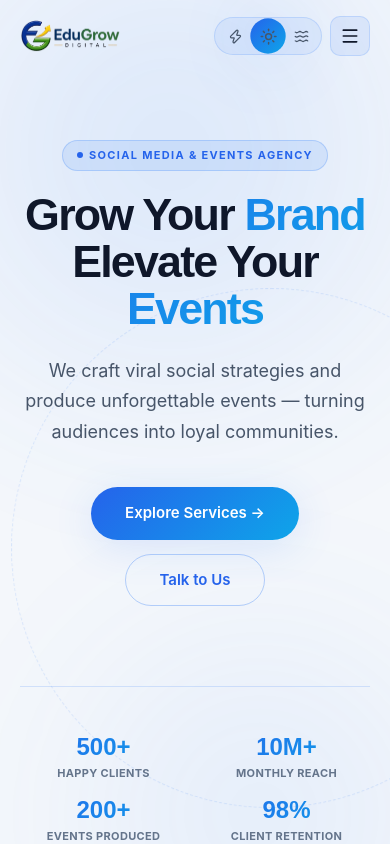
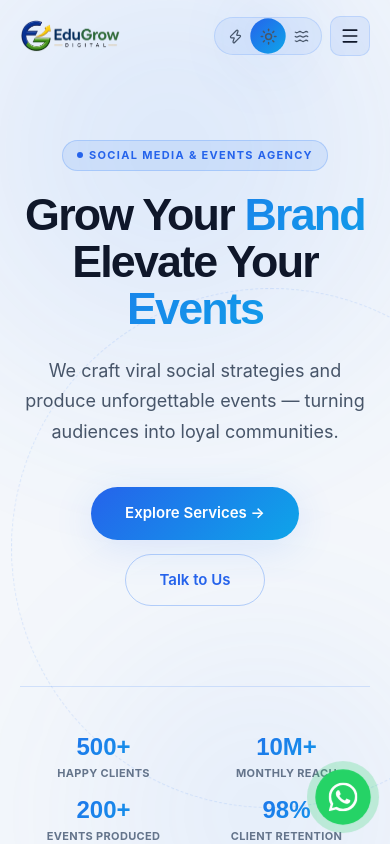
Before and after one commit to Alamgir-Khan-315/Edu-grow, a React (Vite) app: page / in a window 390 px wide. Shown: the top 844 px of the page. Built offline with nearby package versions, Linux system fonts and the light colour scheme.

Commit message:
whatsapp icon added

```diff
--- a/src/App.jsx
+++ b/src/App.jsx
@@ -9,6 +9,7 @@ import Events from './pages/Events'
 import Process from './pages/Process'
 import Contact from './pages/Contact'
 import ScrollToTop from './components/ScrollToTop'
+import WhatsAppButton from './components/WhatsAppButton'
 
 export default function App() {
   const [activeTheme, setActiveTheme] = useState('light')
@@ -27,6 +28,7 @@ export default function App() {
           <Route path="/contact" element={<Contact theme={theme} />} />
         </Routes>
         <Footer theme={theme} />
+        <WhatsAppButton theme={theme} />
       </div>
     </BrowserRouter>
   )
--- /dev/null
+++ b/src/components/CountUp.jsx
@@ -0,0 +1,40 @@
+import { useEffect, useState, useRef } from 'react'
+import { useInView } from '../hooks/useInView'
+
+export default function CountUp({ end, duration = 2000 }) {
+  const [count, setCount] = useState(0)
+  const { ref, visible } = useInView(0.1)
+  const hasStarted = useRef(false)
+
+  // Parse end value to get number and suffix
+  // Handles formats like "200+", "50K+", "98%", "10M+"
+  const match = String(end).match(/(\d+)([^\d]*)/)
+  const target = match ? parseInt(match[1], 10) : 0
+  const suffix = match ? match[2] : ''
+
+  useEffect(() => {
+    if (visible && !hasStarted.current) {
+      hasStarted.current = true
+      let startTimestamp = null
+      const step = (timestamp) => {
+        if (!startTimestamp) startTimestamp = timestamp
+        const progress = Math.min((timestamp - startTimestamp) / duration, 1)
+
+        // Easing function (easeOutExpo)
+        const easeOutExpo = 1 - Math.pow(2, -10 * progress)
+        const currentCount = Math.floor(easeOutExpo * target)
+
+        setCount(currentCount)
+
+        if (progress < 1) {
+          window.requestAnimationFrame(step)
+        } else {
+          setCount(target) // Ensure final value is exact
+        }
+      }
+      window.requestAnimationFrame(step)
+    }
+  }, [visible, target, duration])
+
+  return <span ref={ref}>{count}{suffix}</span>
+}
--- a/src/components/Footer.jsx
+++ b/src/components/Footer.jsx
@@ -10,9 +10,8 @@ const COLS = {
   ],
   'Events': [
     { label: 'Event Planning', to: '/events' },
-    { label: 'Live Streaming', to: '/events' },
-    { label: 'Event Promotion', to: '/events' },
-    { label: 'Virtual Events', to: '/events' },
+    { label: 'Videography & Photography', to: '/events' },
+    { label: 'Event Hosting', to: '/events' },
   ],
   'Company': [
     { label: 'Our Process', to: '/process' },
--- a/src/components/Navbar.jsx
+++ b/src/components/Navbar.jsx
@@ -22,7 +22,8 @@ const NAV = [
   {
     label: 'Events', to: '/events', dropdown: [
       { label: 'Event Planning', to: '/events#event-planning' },
-      { label: 'Live Streaming', to: '/events#live-streaming' },
+      { label: 'Videography & Photography', to: '/events#videography-photography' },
+      { label: 'Event Hosting', to: '/events#event-hosting' },
       { label: 'Event Promotion', to: '/events#event-promotion' },
       { label: 'Virtual Events', to: '/events#virtual-events' },
     ]
--- /dev/null
+++ b/src/components/WhatsAppButton.jsx
@@ -0,0 +1,34 @@
+import { MessageCircle } from 'lucide-react'
+
+export default function WhatsAppButton({ theme: t }) {
+  const phoneNumber = '923144085533'
+  const message = 'Hello! I would like to know more about your services.'
+  const url = `https://wa.me/${phoneNumber}?text=${encodeURIComponent(message)}`
+
+  return (
+    <a
+      href={url}
+      target="_blank"
+      rel="noopener noreferrer"
+      className="whatsapp-float"
+      style={{
+        background: '#25D366',
+        color: '#fff',
+        boxShadow: '0 8px 32px rgba(37, 211, 102, 0.35)',
+      }}
+      aria-label="Contact us on WhatsApp"
+    >
+      <svg
+        viewBox="0 0 24 24"
+        width="28"
+        height="28"
+        stroke="currentColor"
+        strokeWidth="0"
+        fill="currentColor"
+        style={{ display: 'block' }}
+      >
+        <path d="M17.472 14.382c-.297-.149-1.758-.867-2.03-.967-.273-.099-.471-.148-.67.15-.197.297-.767.966-.94 1.164-.173.199-.347.223-.644.075-.297-.15-1.255-.463-2.39-1.475-.883-.788-1.48-1.761-1.653-2.059-.173-.297-.018-.458.13-.606.134-.133.298-.347.446-.52.149-.174.198-.298.298-.497.099-.198.05-.371-.025-.52-.075-.149-.669-1.612-.916-2.207-.242-.579-.487-.5-.669-.51-.173-.008-.371-.01-.57-.01-.198 0-.52.074-.792.372-.272.297-1.04 1.016-1.04 2.479 0 1.462 1.065 2.875 1.213 3.074.149.198 2.096 3.2 5.077 4.487.709.306 1.262.489 1.694.625.712.227 1.36.195 1.871.118.571-.085 1.758-.719 2.006-1.413.248-.694.248-1.289.173-1.413-.074-.124-.272-.198-.57-.347m-5.421 7.403h-.004a9.87 9.87 0 01-5.031-1.378l-.361-.214-3.741.982.998-3.648-.235-.374a9.86 9.86 0 01-1.51-5.26c.001-5.45 4.436-9.884 9.888-9.884 2.64 0 5.122 1.03 6.988 2.898a9.825 9.825 0 012.893 6.994c-.003 5.45-4.437 9.884-9.885 9.884m8.413-18.297A11.815 11.815 0 0012.05 0C5.414 0 .018 5.393 0 12.03c0 2.12.553 4.189 1.603 6.04L0 24l6.117-1.605a11.82 11.82 0 005.93 1.57h.005c6.632 0 12.03-5.392 12.034-12.03a11.85 11.85 0 00-3.486-8.503z"/>
+      </svg>
+    </a>
+  )
+}
--- a/src/index.css
+++ b/src/index.css
@@ -35,6 +35,11 @@ body {
   50% { background-position: 100% 50%; }
 }
 @keyframes spin { to { transform: rotate(360deg); } }
+@keyframes pulse-whatsapp {
+  0% { box-shadow: 0 0 0 0 rgba(37, 211, 102, 0.5); transform: scale(1); }
+  70% { box-shadow: 0 0 0 15px rgba(37, 211, 102, 0); transform: scale(1.05); }
+  100% { box-shadow: 0 0 0 0 rgba(37, 211, 102, 0); transform: scale(1); }
+}
 @keyframes shimmer {
   0% { transform: translateX(-150%); }
   100% { transform: translateX(150%); }
@@ -194,3 +199,35 @@ body {
 @media (max-width: 1024px) { .contact-grid { grid-template-columns: 1fr; } }
 .contact-form-grid { display: grid; grid-template-columns: 1fr 1fr; gap: 14px; margin-bottom: 14px; }
 @media (max-width: 640px) { .contact-form-grid { grid-template-columns: 1fr; } }
+
+/* WhatsApp Float */
+.whatsapp-float {
+  position: fixed;
+  bottom: 30px;
+  right: 30px;
+  width: 60px;
+  height: 60px;
+  border-radius: 50%;
+  display: flex;
+  align-items: center;
+  justify-content: center;
+  z-index: 1000;
+  transition: all .3s cubic-bezier(.4, 0, .2, 1);
+  animation: pulse-whatsapp 2s infinite;
+  text-decoration: none;
+}
+
+.whatsapp-float:hover {
+  transform: translateY(-5px) scale(1.1);
+  animation: none;
+  filter: brightness(1.1);
+}
+
+@media (max-width: 768px) {
+  .whatsapp-float {
+    bottom: 20px;
+    right: 20px;
+    width: 54px;
+    height: 54px;
+  }
+}
--- a/src/pages/Home.jsx
+++ b/src/pages/Home.jsx
@@ -1,6 +1,7 @@
 import { Link } from 'react-router-dom'
 import AnimatedReveal from '../components/AnimatedReveal'
 import { Smartphone, Calendar, TrendingUp, Target, Star, Rocket } from 'lucide-react'
+import CountUp from '../components/CountUp'
 
 const STATS = [
   { n:'500+', label:'Happy Clients' },
@@ -11,7 +12,7 @@ const STATS = [
 
 const HIGHLIGHTS = [
   { icon: <Smartphone size={28} strokeWidth={1.5} />, title:'Social Media',  desc:'Full platform management — Instagram, TikTok, LinkedIn, X, YouTube. We handle posting, engagement and growth.', to:'/services' },
-  { icon: <Calendar size={28} strokeWidth={1.5} />, title:'Event Services', desc:'End-to-end event planning, live streaming, promotion and virtual event production.', to:'/events' },
+  { icon: <Calendar size={28} strokeWidth={1.5} />, title:'Event Services', desc:'End-to-end event planning, videography, photography and professional hosting services.', to:'/events' },
   { icon: <TrendingUp size={28} strokeWidth={1.5} />, title:'Analytics',     desc:'Real-time reporting dashboards and monthly deep-dives to keep you ahead of the data.', to:'/services' },
   { icon: <Target size={28} strokeWidth={1.5} />, title:'Paid Ads',      desc:'High-ROAS campaigns across Meta, TikTok, Google and YouTube — setup to scale.', to:'/services' },
 ]
@@ -80,7 +81,9 @@ export default function Home({ theme: t }) {
           }}>
             {STATS.map(({ n, label }) => (
               <div key={label} style={{ textAlign:'center' }}>
-                <div className="g-text font-display" style={{ backgroundImage:t.grad, fontSize:'clamp(1.5rem, 5vw, 2.8rem)', fontWeight:900, lineHeight:1 }}>{n}</div>
+                <div className="g-text font-display" style={{ backgroundImage:t.grad, fontSize:'clamp(1.5rem, 5vw, 2.8rem)', fontWeight:900, lineHeight:1 }}>
+                  <CountUp end={n} />
+                </div>
                 <div style={{ fontSize:11, color:t.textMuted, marginTop:6, letterSpacing:'.03em', textTransform: 'uppercase', fontWeight: 700 }}>{label}</div>
               </div>
             ))}
--- a/src/pages/Services.jsx
+++ b/src/pages/Services.jsx
@@ -70,7 +70,7 @@ export default function Services({ theme: t }) {
                   ))}
                 </div>
               </div>
-              <div style={{ flex: '1 1 300px', height: 'clamp(280px, 40vw, 400px)', borderRadius: 28, overflow: 'hidden', boxShadow: t.shadow, border: `1px solid ${t.border}` }}>
+              <div style={{ flex: '1 1 300px', maxWidth: '600px', width: '100%', aspectRatio: '16 / 10', borderRadius: 28, overflow: 'hidden', boxShadow: t.shadow, border: `1px solid ${t.border}` }}>
                 <img src={img} alt={title} style={{ width: '100%', height: '100%', objectFit: 'cover' }} />
               </div>
             </AnimatedReveal>
```
Also changed, not shown: src/pages/Events.jsx (+12 -6 lines), public/assets/hosting.png (added), public/assets/videography.png (added).
